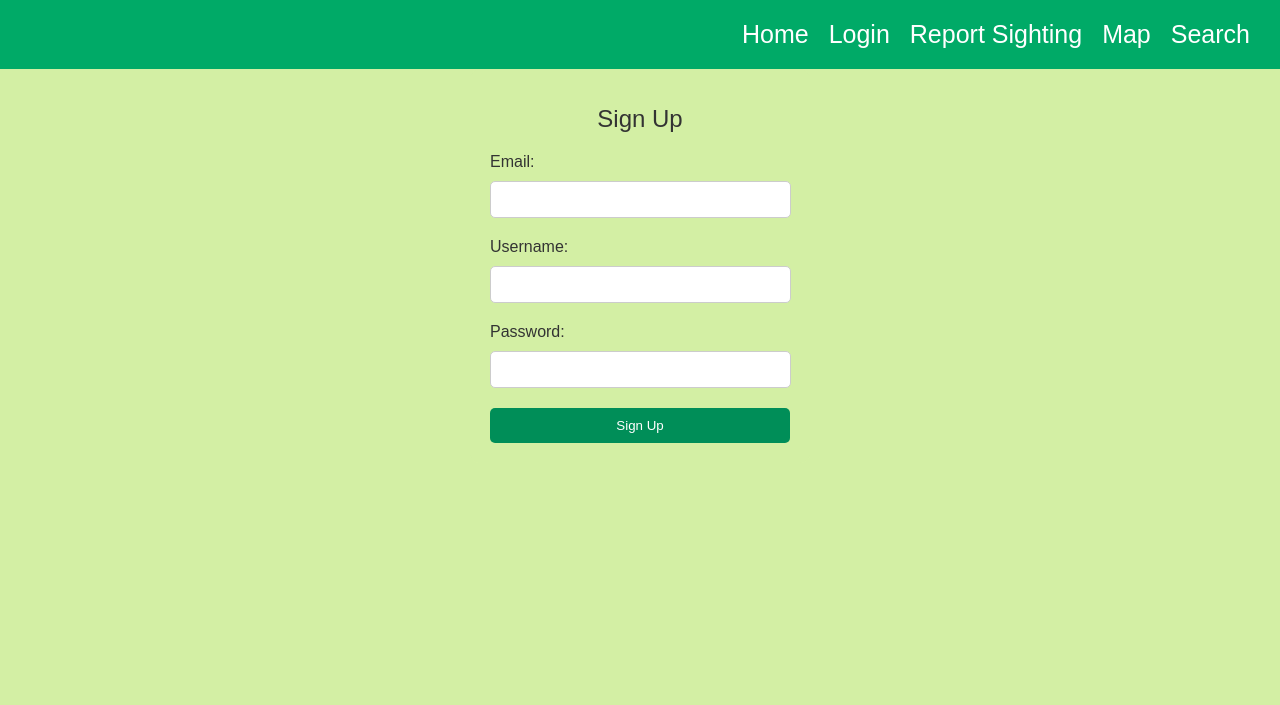
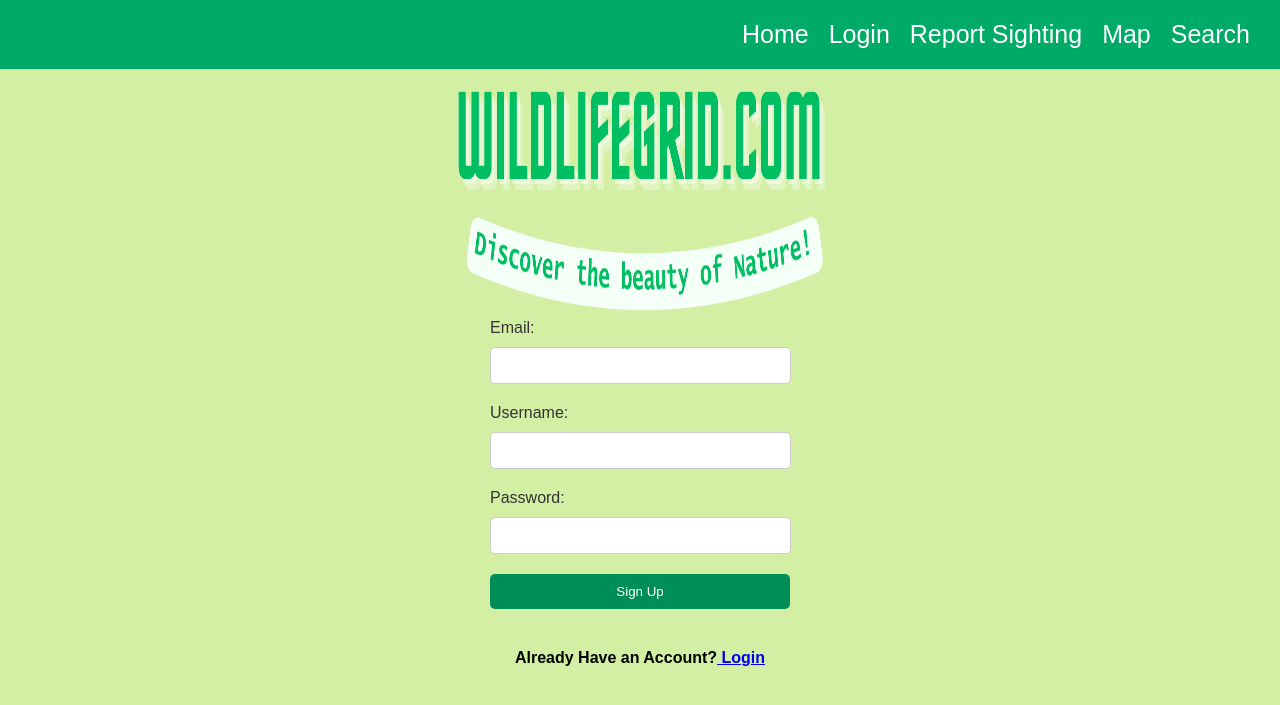
Before and after one commit to a1monge/WildlifeGrid.com, a PHP site: page /signup.html in a window 1280 px wide. Shown: the top 705 px of the page. Run offline with PHP 8.4, Linux system fonts and the light colour scheme.

Commit message:
new pages

```diff
--- a/signup.html
+++ b/signup.html
@@ -8,7 +8,7 @@
     <link rel="stylesheet" href="styles.css">
 </head>
 
-<body>
+<body class="signup-page">
 
     <header class="birds-ribbon">
         <div class="bird bird1"></div> <!-- Add the bird here -->
@@ -21,10 +21,11 @@
         </div>
     </header>
 
+    <!-- Add logo image -->
+    <img src="logo.png" alt="Logo" class="logo ">
+
     <div class="container">
         <form action="#" class="signup-form">
-            <!-- Added a class for styling -->
-            <h1>Sign Up</h1> <!-- Moved from header -->
             <label for="email">Email:</label>
             <input type="email" id="email" name="email" required> <!-- Added email field -->
             <label for="username">Username:</label>
@@ -34,6 +35,10 @@
             <button type="submit" class="signup-submit-btn">Sign Up</button>
         </form>
     </div>
+    <div class="signup-link">
+        <!-- Added signup button -->
+        <p>Already Have an Account?<a href="login.html"> Login</a></p>
+    </div>
 
 </body>
 
--- a/styles.css
+++ b/styles.css
@@ -139,7 +139,8 @@
     /* Adjust the width as needed */
     padding: 10px;
     border: none;
-    border-radius: 5px 0 0 5px;
+    border-radius: 0;
+    /* Remove border-radius */
 }
 
 .search-container button {
@@ -336,6 +337,30 @@
     height: 35%;
 }
 
+.login-page .logo {
+    position: absolute;
+    top: 80px;
+    /* Adjust as needed */
+    left: 50%;
+    /* Center horizontally */
+    transform: translateX(-50%);
+    z-index: 2;
+    /* Ensure the logo appears above the forms */
+}
+
+/* Styles specific to signup page */
+.signup-page .logo {
+    position: absolute;
+    top: 80px;
+    /* Adjust as needed */
+    left: 50%;
+    /* Center horizontally */
+    transform: translateX(-50%);
+    z-index: 2;
+    /* Ensure the logo appears above the forms */
+}
+
+
 .slideshow-container {
     position: relative;
     width: 100%;
@@ -369,24 +394,16 @@
 .signup-form {
     width: 300px;
     /* Adjust width as needed */
-    margin: 0 auto;
-    /* Center the form horizontally */
+    margin: 230px auto 0;
+    /* Center the form horizontally and add 100px margin from the top */
     padding: 20px;
     background-color: #d3efa4;
     /* White background */
     border-radius: 10px;
-
     /* Shadow effect */
 }
 
-.signup-form h1,
-.login-form h1 {
-    font-size: 24px;
-    color: #333333;
-    /* Darker text color */
-    margin-bottom: 20px;
-    text-align: center;
-}
+
 
 .signup-form label,
 .login-form label {
@@ -423,17 +440,36 @@
     transition: background-color 0.3s;
 }
 
-.search-wrapper {
-    border-radius: 50px;
-    /* Half of the desired height */
-    overflow: hidden;
-    /* Ensure the input field doesn't overflow the rounded corners */
+.signup-link {
+    text-align: center;
+    /* Center align the text */
+    color: #000;
+    /* Black text color */
+    font-weight: bold;
+    margin-top: 20px;
+    /* Add some top margin */
 }
 
-.search-wrapper input[type="text"] {
-    width: 300px;
+.search-container button {
+    background-color: #2e7d32;
+    /* Darker green button */
+    color: white;
+    border: none;
     padding: 10px;
-    border: none;
+    border-radius: 0px;
+    /* Set border-radius to 0 to remove rounded corners */
+    cursor: pointer;
+    transition: background-color 0.3s;
+}
+
+.search-container button:hover {
+    background-color: #1b5e20;
+    /* Dark green on hover */
+}
+
+.search-container button i {
+    font-size: 20px;
+    /* Adjust the size of the icon */
 }
 
 .search-text {
```
Also changed, not shown: login.html (+5 -3 lines), search.html (+12 -11 lines).
